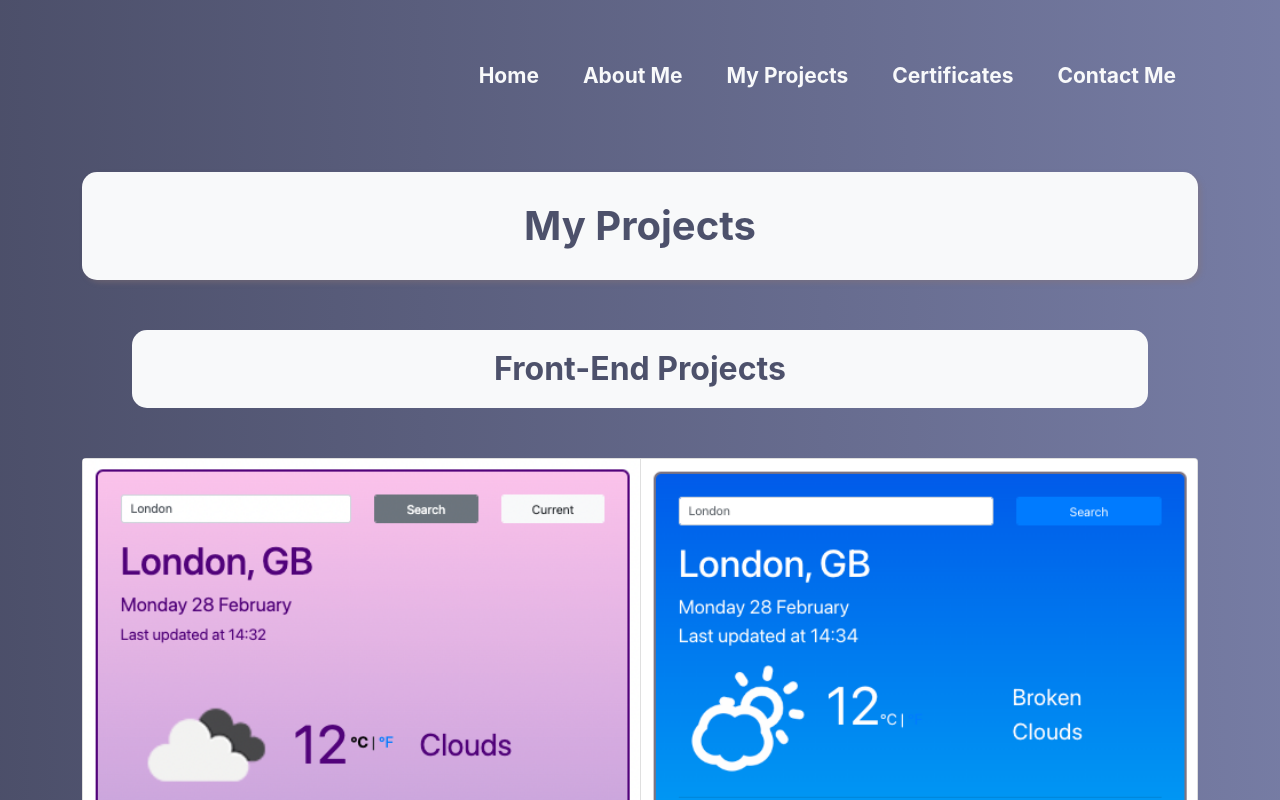
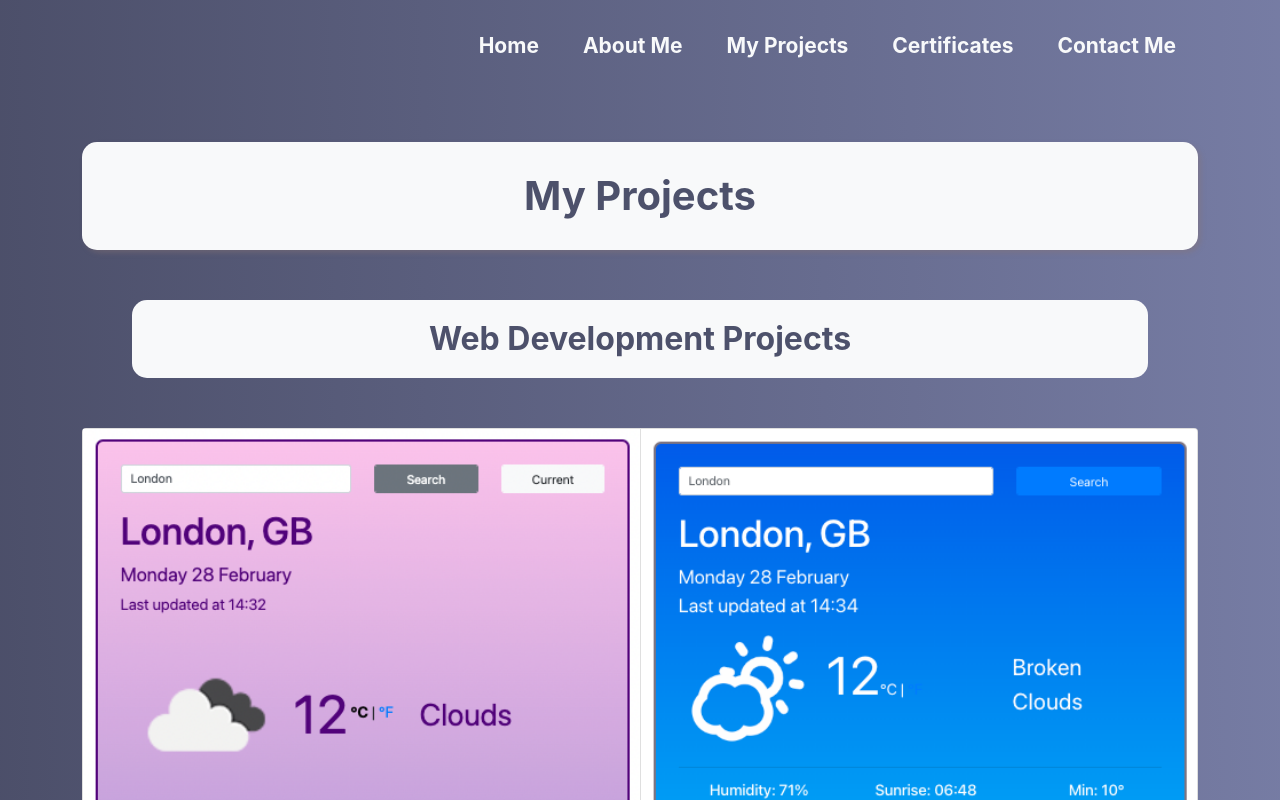
Before and after one commit to lucyjdev/portfolio-website, a React (Create React App) app: page /projects in a window 1280 px wide. Shown: the top 800 px of the page. Built offline with nearby package versions, Linux system fonts and the light colour scheme.

Commit message:
Amedn classNames and format

```diff
--- a/src/App.tsx
+++ b/src/App.tsx
@@ -11,7 +11,6 @@ import Navigation from "./Navigation";
 import linkedin from "./images/linkedin.png";
 import gitHub from "./images/github.png";
 import email from "./images/email-icon.png";
-import Footer from "./Footer";
 
 function App() {
   return (
@@ -36,17 +35,15 @@ function Home() {
           <div className="container">
             <div className="row">
               <div className="col col-lg-4">
-                <div className="PersonalInfo">
-                  <img className="Photo" src={profileImage} alt="Lucy Joyce" />
+                <div className="personal-info">
+                  <img className="photo" src={profileImage} alt="Lucy Joyce" />
                 </div>
               </div>
               <div className="col col-lg-8">
-                <h1 className="Name">Lucy Joyce</h1>
-                <div className="About">
-                  <h2 className="Headline">
-                    Junior Front-End and iOS Developer based in London.
-                  </h2>
-                </div>
+                <h1 className="name">Lucy Joyce</h1>
+                <h2 className="headline">
+                  Junior Front-End and iOS Developer based in London.
+                </h2>
                 <div className="row">
                   <div className="col">
                     <p>
--- a/src/Navigation.tsx
+++ b/src/Navigation.tsx
@@ -4,7 +4,7 @@ import { Link } from "react-router-dom";
 export default function Navigation() {
   return (
     <div className="container">
-      <div className="Navigation-bar">
+      <div className="navigation-bar">
         <nav className="navbar navbar-expand-lg">
           <button
             className="navbar-dark navbar-toggler"
--- a/src/Projects.tsx
+++ b/src/Projects.tsx
@@ -17,7 +17,7 @@ export default function Projects() {
       <Navigation />
       <div className="container">
         <h1 className="title">My Projects</h1>
-        <h2 className="project-language">Front-End Projects</h2>
+        <h2 className="project-language">Web Development Projects</h2>
         <CardGroup>
           <Card>
             <Card.Img variant="bottom" src={weatherApp} />
@@ -98,7 +98,6 @@ export default function Projects() {
             </Card.Footer>
           </Card>
         </CardGroup>
-
         <h2 className="project-language">iOS App Development Projects</h2>
         <h3 className="project-title">Timer App</h3>
         <CardGroup>
@@ -112,7 +111,7 @@ export default function Projects() {
                 learned as part of the course. The app functions as a basic
                 timer at present however, I am continuing to develop this to
                 have a multi timer function and a unique UI. The timer currently
-                meows when the timer is over, hence the name Kitty Timer. {" "}
+                meows when the timer is over, hence the name Kitty Timer.{" "}
               </Card.Text>
             </Card.Body>
           </Card>
```
Also changed, not shown: src/Slider.tsx (+9 -84 lines).
